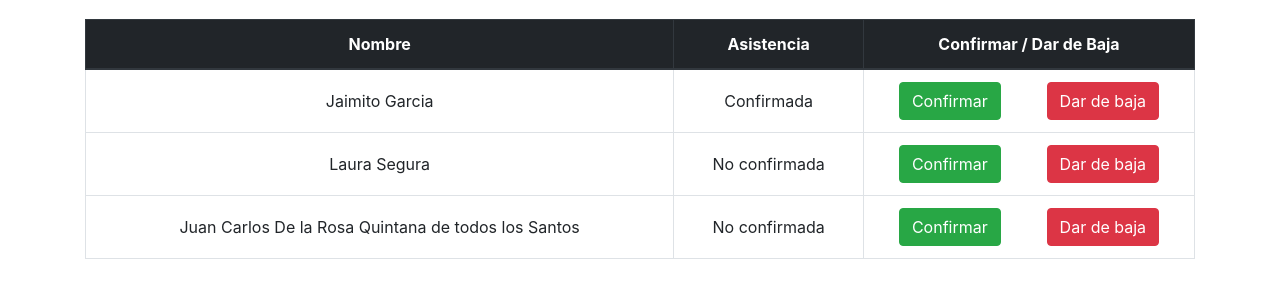
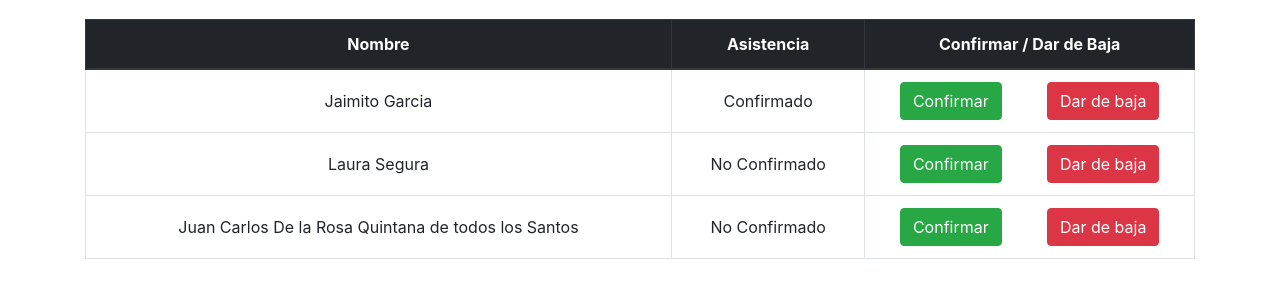
Before and after one commit to JoseBra/powergym, a React (Create React App) app: page / in a window 1280 px wide. Shown: the part 139-436 px from the top of the page. Built offline with nearby package versions, Linux system fonts and the light colour scheme.

Commit message:
Working FichaListaUsuarios Component

```diff
--- a/src/components/FichaListaUsuarios.js
+++ b/src/components/FichaListaUsuarios.js
@@ -1,25 +1,29 @@
 import React from "react";
+import FilaUsuario from "./FilaUsuario";
 
 class FichaListaUsuarios extends React.Component {
+  state = {
+    confirm: "",
+  };
+
+  onButtonClickConfirm() {
+    this.setState({ confirm: "Confirmada!" });
+  }
+
+  onButtonClickCancellation() {
+    this.setState({ confirm: "No Confirmada" });
+  }
+
   renderList() {
     const renderList = this.props.usuarios.map((usuariodetalle) => {
       return (
-        <tr key={usuariodetalle.id}>
-          <td className="align-middle">{usuariodetalle.usuario.nombre}</td>
-          <td className="align-middle">
-            {usuariodetalle.confirmado ? "Confirmada" : "No confirmada"}
-          </td>
-          <td>
-            <div className="d-flex justify-content-around">
-              <button type="button" className="btn btn-success">
-                Confirmar
-              </button>
-              <button type="button" className="btn btn-danger">
-                Dar de baja
-              </button>
-            </div>
-          </td>
-        </tr>
+        <FilaUsuario
+          key={usuariodetalle.id}
+          nombre={usuariodetalle.usuario.nombre}
+          asistencia={usuariodetalle.confirmado}
+          onButtonClickConfirm={() => this.onButtonClickConfirm()}
+          onButtonClickCancellation={() => this.onButtonClickCancellation()}
+        />
       );
     });
 
@@ -27,15 +31,14 @@ class FichaListaUsuarios extends React.Component {
   }
 
   render() {
-    console.log(this.props.usuarios);
     return (
       <div className="ficha-lista-usuarios">
         <table className="table table-bordered text-center">
           <thead className="thead-dark">
             <tr>
-              <th scope="col">Nombre</th>
-              <th scope="col">Asistencia</th>
-              <th scope="col">Confirmar / Dar de Baja</th>
+              <th>Nombre</th>
+              <th>Asistencia</th>
+              <th>Confirmar / Dar de Baja</th>
             </tr>
           </thead>
           <tbody>{this.renderList()}</tbody>
--- /dev/null
+++ b/src/components/FilaUsuario.js
@@ -0,0 +1,32 @@
+import React from "react";
+
+const FilaUsuario = (props) => {
+  return (
+    <tr>
+      <td className="align-middle">{props.nombre}</td>
+      <td className="align-middle">
+        {props.asistencia ? "Confirmado" : "No Confirmado"}
+      </td>
+      <td>
+        <div className="d-flex justify-content-around">
+          <button
+            type="button"
+            className="btn btn-success"
+            onClick={props.onButtonClickConfirm}
+          >
+            Confirmar
+          </button>
+          <button
+            type="button"
+            className="btn btn-danger"
+            onClick={props.onButtonClickCancellation}
+          >
+            Dar de baja
+          </button>
+        </div>
+      </td>
+    </tr>
+  );
+};
+
+export default FilaUsuario;
```
